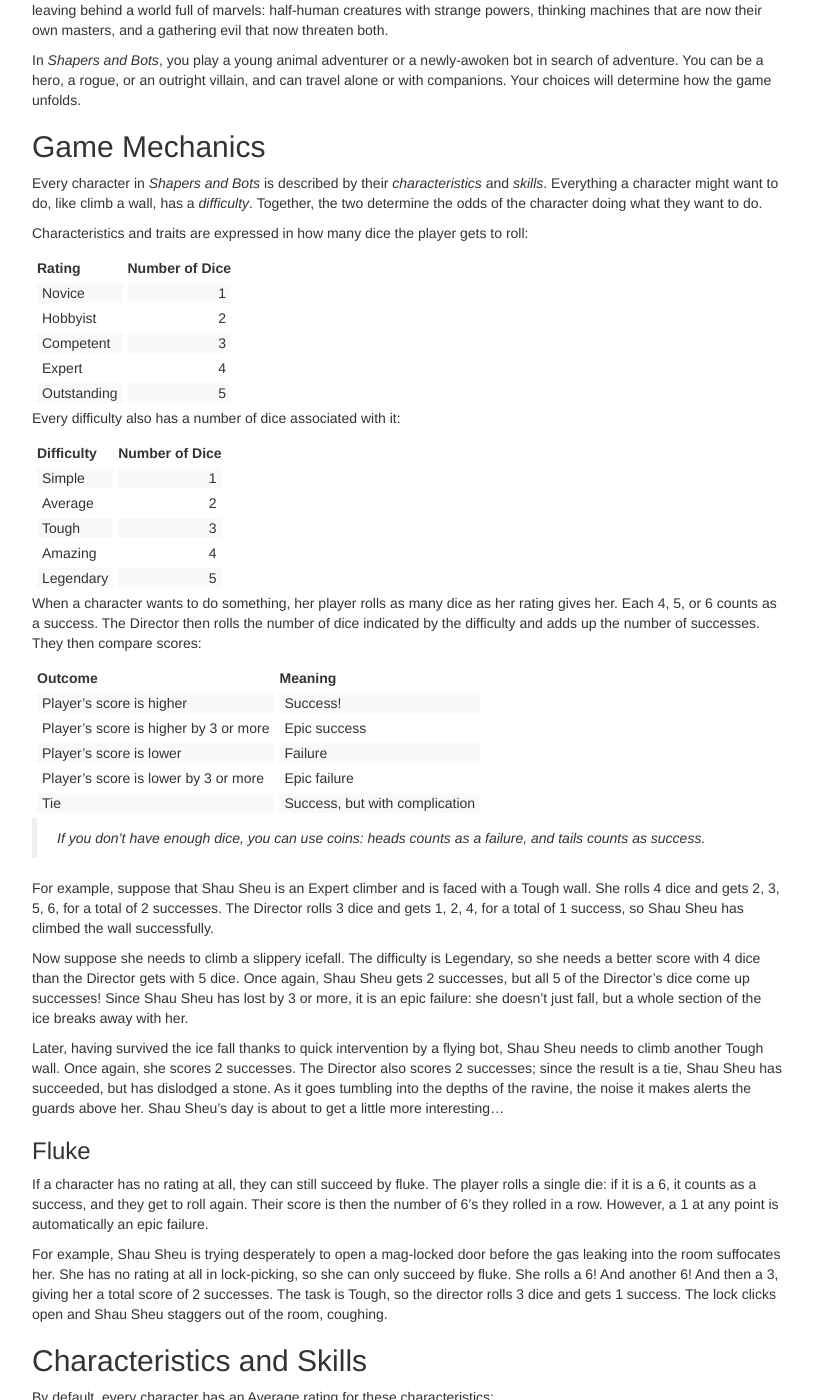
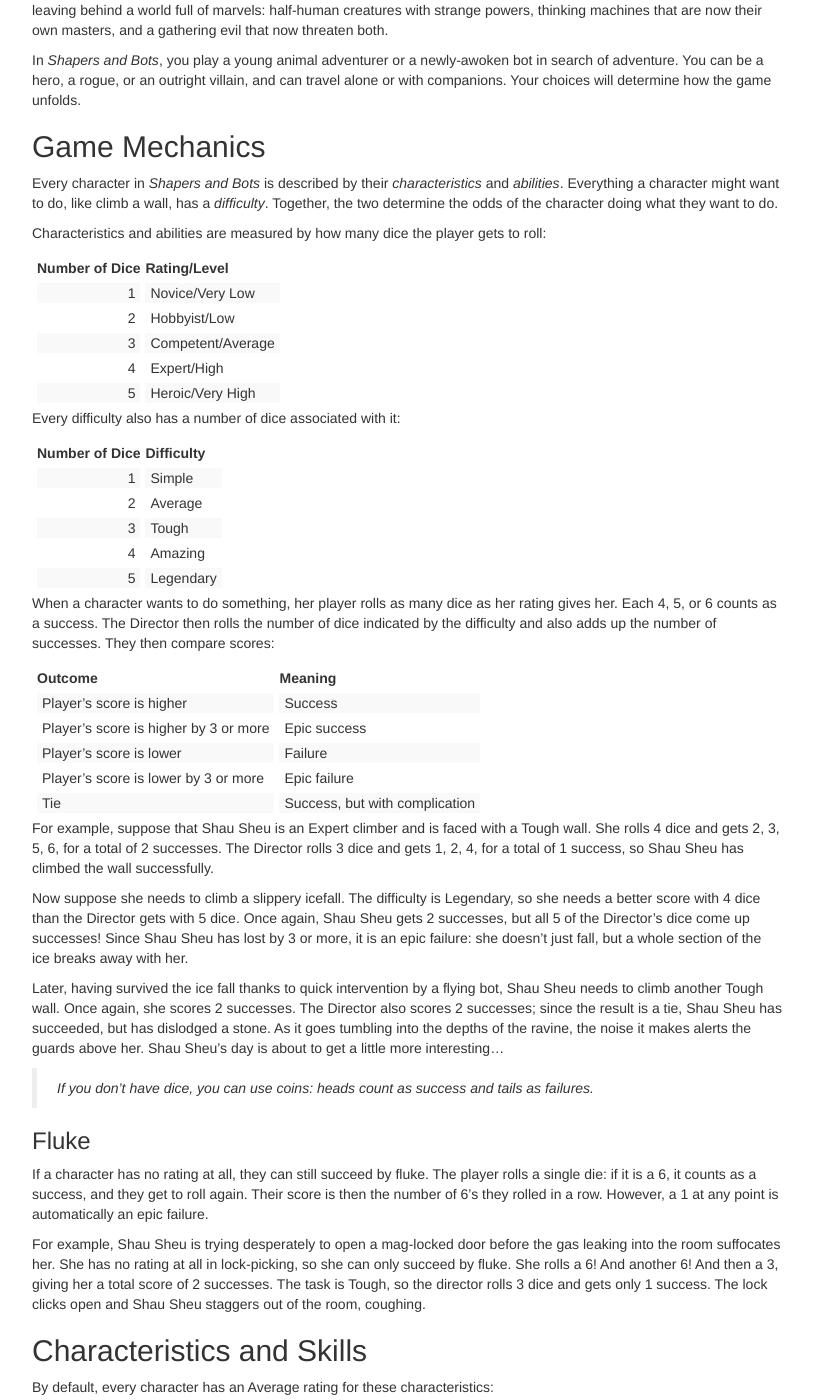
Before and after one commit to gvwilson/sensibleadventures, a Jekyll site: the page built from shapers.md, in a window 1280 px wide and 1400 px high, scrolled down 345 px. Shown: the whole window, without its empty margins (38-851 px from the left). Built offline with Jekyll 4.4.1, drawn with Linux system fonts in a browser that asks for light colours; nearby versions of some CDN libraries; library files that are not in the unit come from our copies; some of the changed text lies outside the part shown.

Commit message:
Shapers and Bots

```diff
--- a/shapers.md
+++ b/shapers.md
@@ -38,50 +38,47 @@
 
 ## Game Mechanics
 
-Every character in *Shapers and Bots* is described by their *characteristics* and *skills*.
+Every character in *Shapers and Bots* is described by their *characteristics* and *abilities*.
 Everything a character might want to do,
 like climb a wall,
 has a *difficulty*.
 Together,
 the two determine the odds of the character doing what they want to do.
 
-Characteristics and traits are expressed in how many dice the player gets to roll:
+Characteristics and abilities are measured by how many dice the player gets to roll:
 
-| Rating      | Number of Dice |
-| ----------- | -------------: |
-| Novice      |              1 |
-| Hobbyist    |              2 |
-| Competent   |              3 |
-| Expert      |              4 |
-| Outstanding |              5 |
+| Number of Dice | Rating/Level      |
+| -------------: | ----------------- |
+| 1              | Novice/Very Low   |
+| 2              | Hobbyist/Low      |
+| 3              | Competent/Average |
+| 4              | Expert/High       |
+| 5              | Heroic/Very High  |
 
 Every difficulty also has a number of dice associated with it:
 
-| Difficulty | Number of Dice |
-| ---------- | -------------: |
-| Simple     | 1              |
-| Average    | 2              |
-| Tough      | 3              |
-| Amazing    | 4              |
-| Legendary  | 5              |
+| Number of Dice | Difficulty |
+| -------------: | ---------- |
+| 1              | Simple     |
+| 2              | Average    |
+| 3              | Tough      |
+| 4              | Amazing    |
+| 5              | Legendary  |
 
 When a character wants to do something,
 her player rolls as many dice as her rating gives her.
 Each 4, 5, or 6 counts as a success.
 The Director then rolls the number of dice indicated by the difficulty
-and adds up the number of successes.
+and also adds up the number of successes.
 They then compare scores:
 
 | Outcome                               | Meaning                        |
 | ------------------------------------- | ------------------------------ |
-| Player's score is higher              | Success!                       |
+| Player's score is higher              | Success                        |
 | Player's score is higher by 3 or more | Epic success                   |
 | Player's score is lower               | Failure                        |
 | Player's score is lower by 3 or more  | Epic failure                   |
 | Tie                                   | Success, but with complication |
-
-> If you don't have enough dice, you can use coins:
-> heads counts as a failure, and tails counts as success.
 
 For example,
 suppose that Shau Sheu is an Expert climber and is faced with a Tough wall.
@@ -111,6 +108,9 @@
 the noise it makes alerts the guards above her.
 Shau Sheu's day is about to get a little more interesting…
 
+> If you don't have dice, you can use coins:
+> heads count as success and tails as failures.
+
 ### Fluke
 
 If a character has no rating at all,
@@ -133,7 +133,7 @@
 And then a 3,
 giving her a total score of 2 successes.
 The task is Tough,
-so the director rolls 3 dice and gets 1 success.
+so the director rolls 3 dice and gets only 1 success.
 The lock clicks open and Shau Sheu staggers out of the room, coughing.
 
 ## Characteristics and Skills
@@ -169,18 +169,17 @@
 Players' characters don't have scores for these
 because being brave and telling the truth (or not) are part of the game.
 
-Characters may also have ratings for these characteristics,
-all of which are Novice level (1 die) by default:
+Characters start with Novice/Very Low ratings for these core abilities:
 
 - **Acting**: impersonating people, feigning illness, etc.
-- **Awareness**: noticing little details (a good skill for a detective).
 - **Charisma**: charming people (or intimidating them).
 - **Crafts**: fixing clocks, knitting, and other handicrafts.
+- **Detection**: noticing little details (which isn't the same as merely seeing them).
 - **Fighting**: hand-to-hand combat.
 - **Healing**: first aid and treating poisons and diseases.
+- **Knowledge**: general background knowledge of a society or environment.
 - **Stealth**: the fine art of not being noticed.
 - **Survival**: making a fire, knowing what's good to eat, etc.
-- **Trivia**: general background knowledge.
 
 ## Species
 
```
Also changed, not shown: 3 other files.
